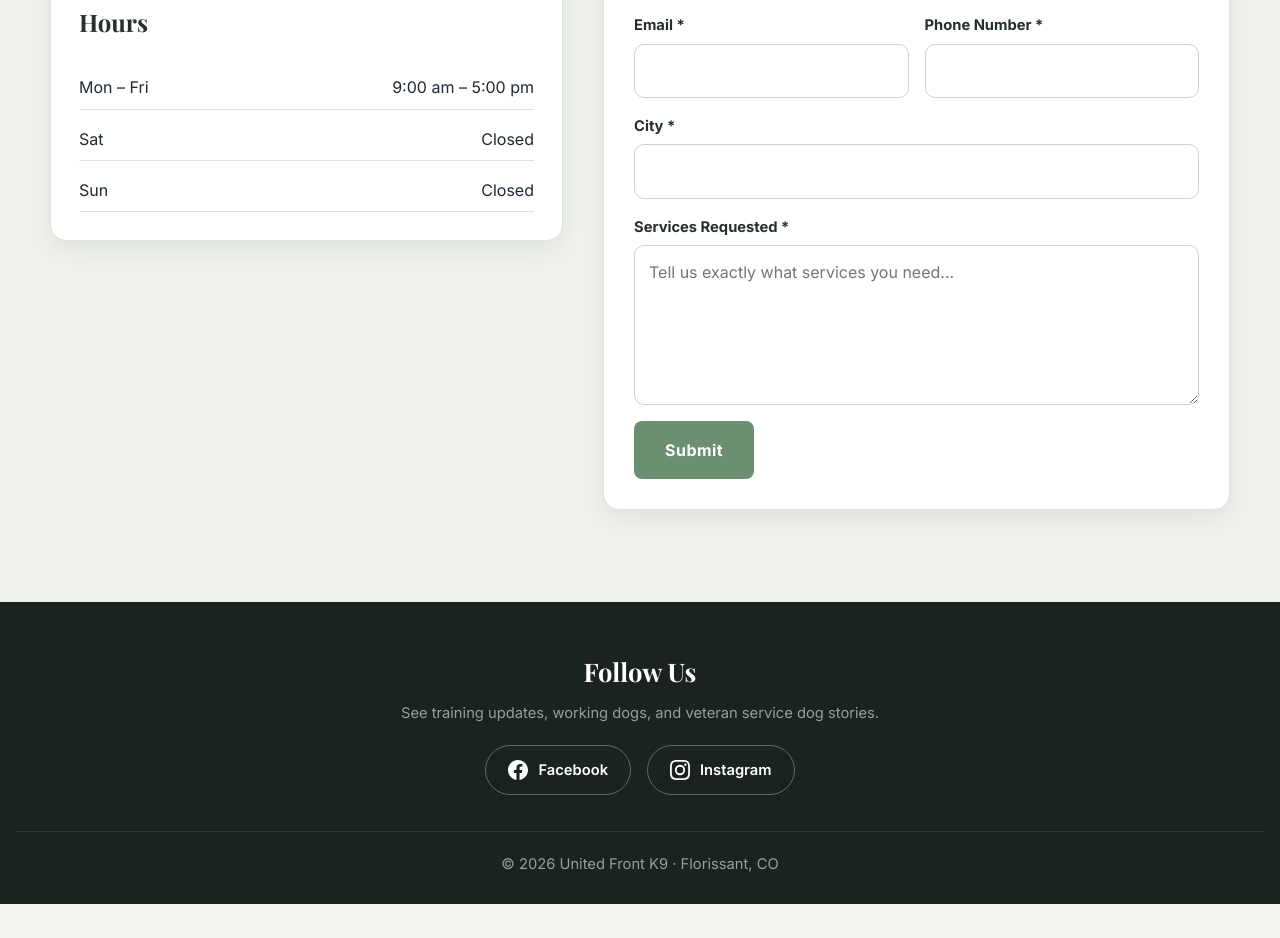
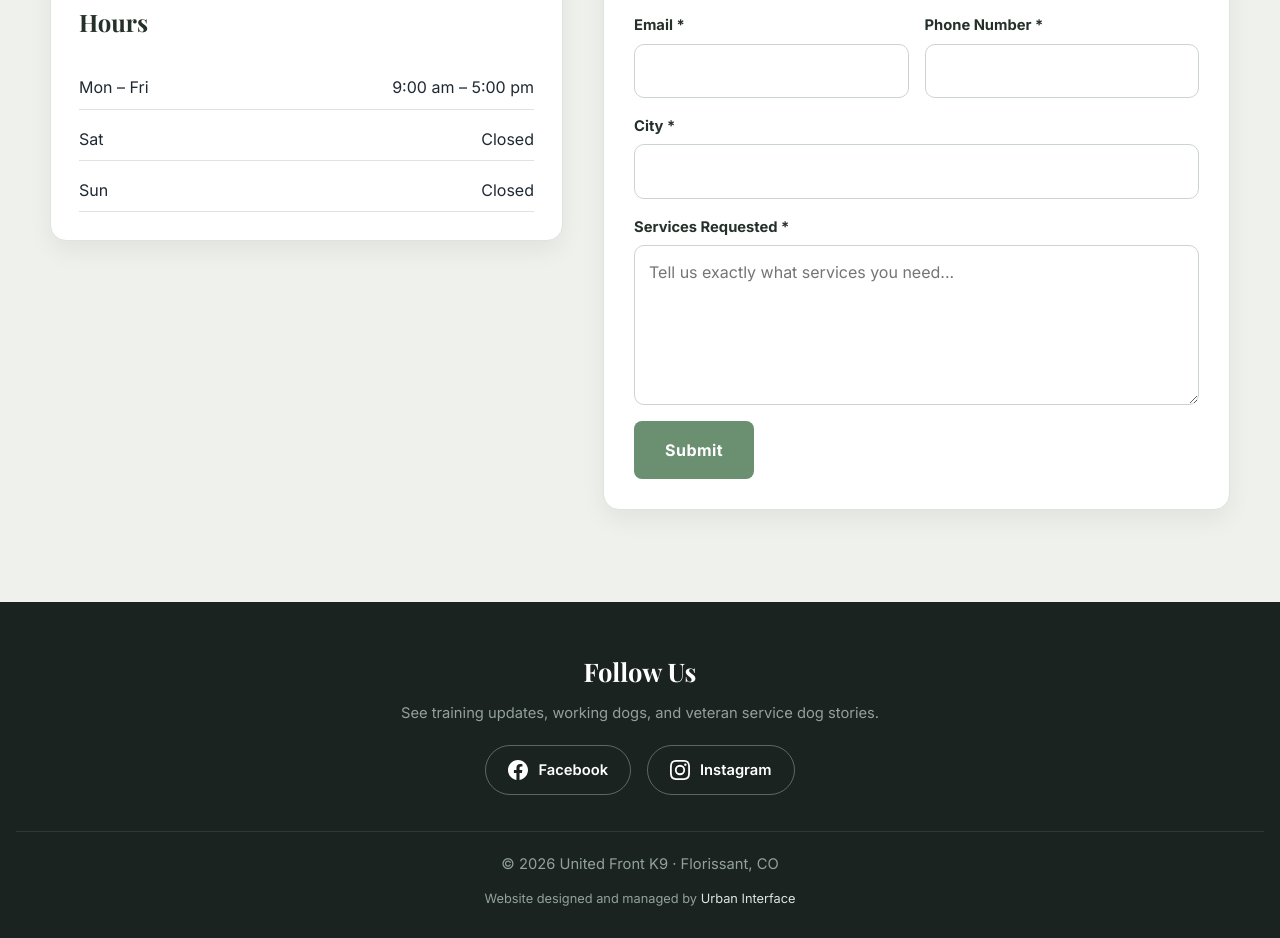
Before and after one commit to pvwt472v8r-beep/United-Front-K9, a plain HTML site: page index.html in a window 1280 px wide. Shown: the part 3653-4591 px from the top of the page. Before the commit the page ends 4557 px from the top, so only its background shows below. Drawn offline with nearby package versions, Linux system fonts and the light colour scheme.

Commit message:
Add Urban Interface footer credit
Co-authored-by: Copilot <223556219+Copilot@users.noreply.github.com>

```diff
--- a/index.html
+++ b/index.html
@@ -546,6 +546,9 @@
   border-top: 1px solid rgba(255,255,255,0.1);
 }
 
+.site-credit { margin-top: 12px; font-size: .8rem; }
+.site-credit a { color: #dce5df; text-underline-offset: .2em; }
+
     @media (max-width: 920px) {
       .contact-grid {
         grid-template-columns: 1fr;
@@ -815,6 +818,7 @@
   </div>
 
   <div class="copyright">&copy; 2026 United Front K9 &middot; Florissant, CO</div>
+  <p class="site-credit">Website designed and managed by <a href="https://urbaninterface.it.com/">Urban Interface</a></p>
 </footer>
 
   <div class="lightbox" id="lightbox" role="dialog" aria-modal="true" aria-label="Image viewer">
```
